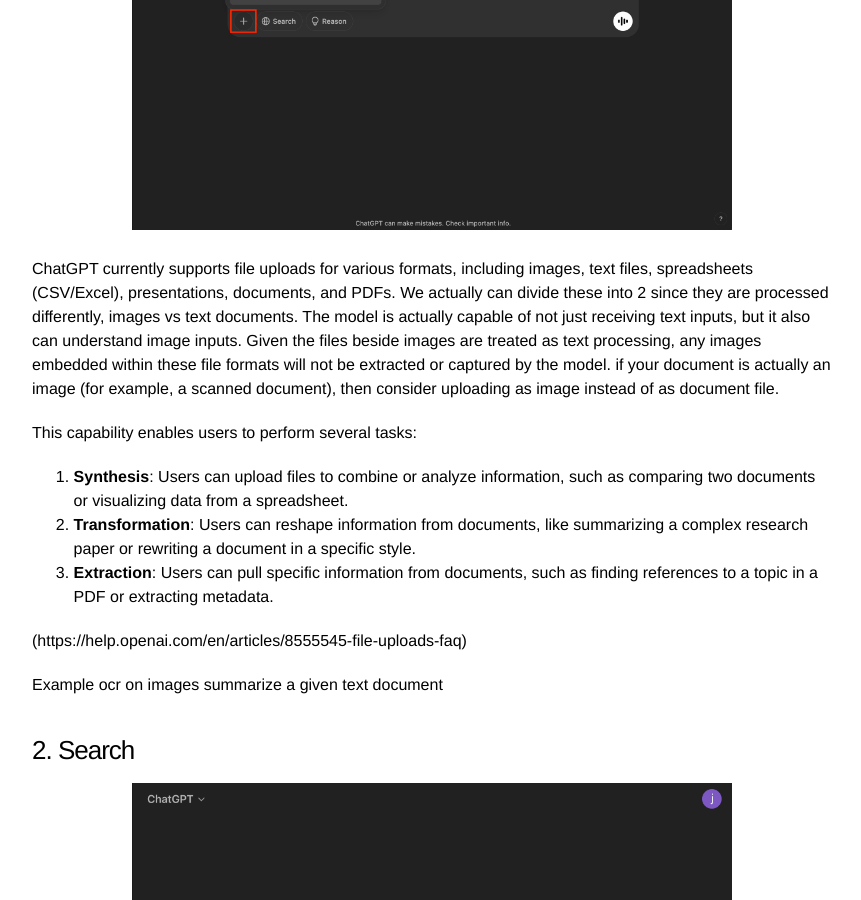
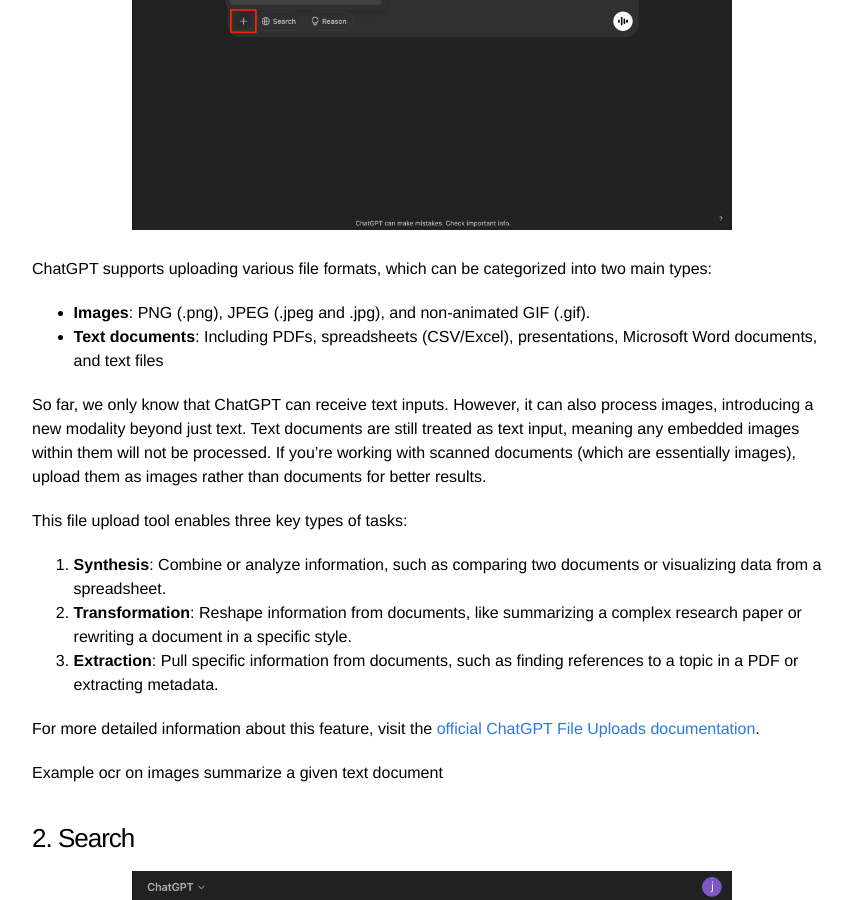
Before and after one commit to jasonmsetiadi/jasonmsetiadi.github.io, a Jekyll site: the page built from _posts/2025-03-08-chatgpt-intro.markdown, in a window 1280 px wide and 900 px high, scrolled down 3298 px. Shown: the whole window, without its empty margins (208-1069 px from the left). Built offline with Jekyll 4.4.1, drawn with Linux system fonts in a browser that asks for light colours; comment, search, counter and statistics services are not loaded.

Commit message:
file uploads

```diff
--- a/_posts/2025-03-08-chatgpt-intro.markdown
+++ b/_posts/2025-03-08-chatgpt-intro.markdown
@@ -49,17 +49,22 @@
     <img src="/assets/chatgpt/file-upload.png" width="75%"/>
 </div>
 
-ChatGPT currently supports file uploads for various formats, including images, text files, spreadsheets (CSV/Excel), presentations, documents, and PDFs. We actually can divide these into 2 since they are processed differently, images vs text documents. The model is actually capable of not just receiving text inputs, but it also can understand image inputs. Given the files beside images are treated as text processing, any images embedded within these file formats will not be extracted or captured by the model. if your document is actually an image (for example, a scanned document), then consider uploading as image instead of as document file.
+ChatGPT supports uploading various file formats, which can be categorized into two main types:
 
-This capability enables users to perform several tasks:
+- **Images**: PNG (.png), JPEG (.jpeg and .jpg), and non-animated GIF (.gif).
+- **Text documents**: Including PDFs, spreadsheets (CSV/Excel), presentations, Microsoft Word documents, and text files
 
-1. **Synthesis**: Users can upload files to combine or analyze information, such as comparing two documents or visualizing data from a spreadsheet.
+So far, we only know that ChatGPT can receive text inputs. However, it can also process images, introducing a new modality beyond just text. Text documents are still treated as text input, meaning any embedded images within them will not be processed. If you're working with scanned documents (which are essentially images), upload them as images rather than documents for better results.
 
-2. **Transformation**: Users can reshape information from documents, like summarizing a complex research paper or rewriting a document in a specific style.
+This file upload tool enables three key types of tasks:
 
-3. **Extraction**: Users can pull specific information from documents, such as finding references to a topic in a PDF or extracting metadata.
+1. **Synthesis**: Combine or analyze information, such as comparing two documents or visualizing data from a spreadsheet.
 
-(https://help.openai.com/en/articles/8555545-file-uploads-faq)
+2. **Transformation**: Reshape information from documents, like summarizing a complex research paper or rewriting a document in a specific style.
+
+3. **Extraction**: Pull specific information from documents, such as finding references to a topic in a PDF or extracting metadata.
+
+For more detailed information about this feature, visit the [official ChatGPT File Uploads documentation](https://help.openai.com/en/articles/8555545-file-uploads-faq).
 
 Example
 ocr on images
```
